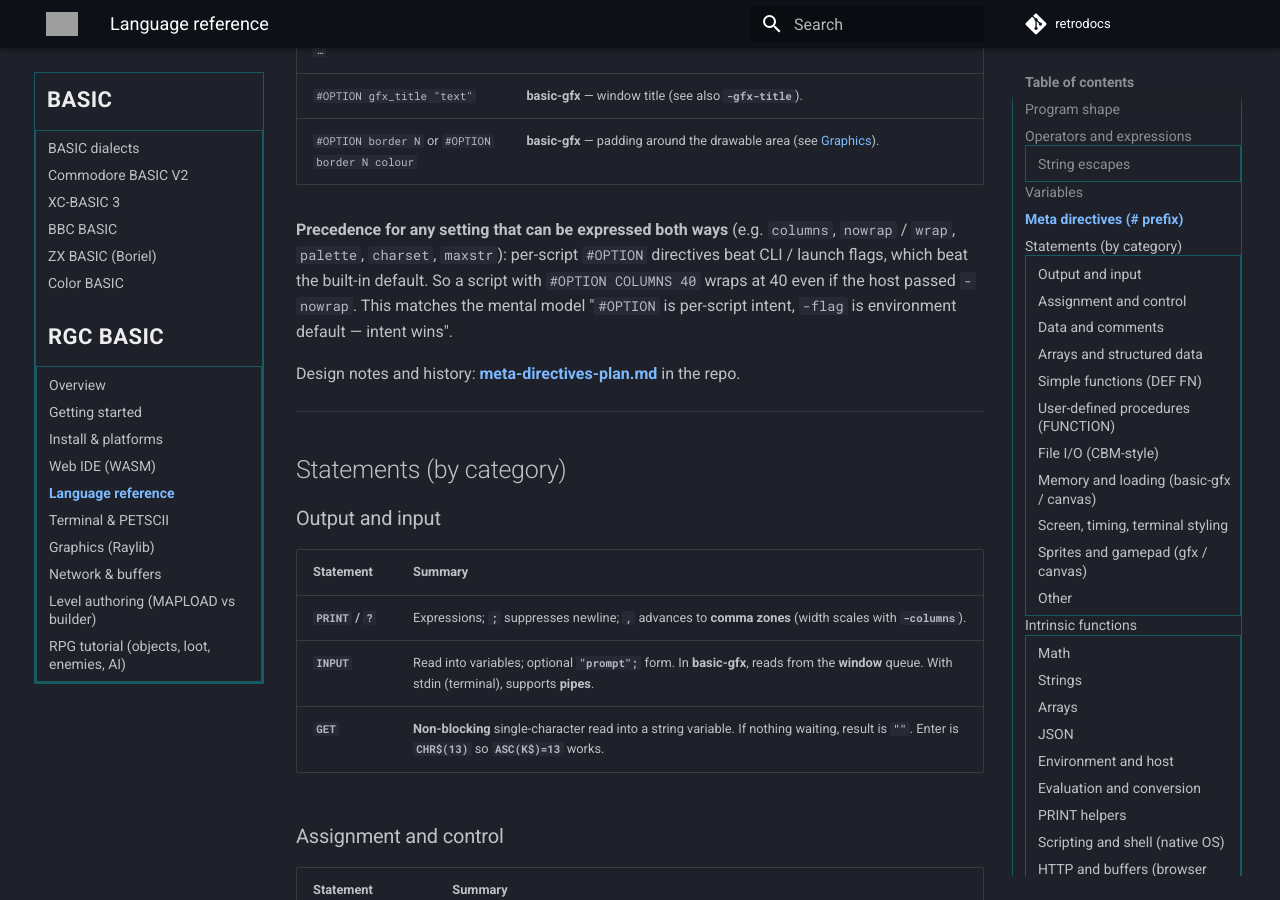
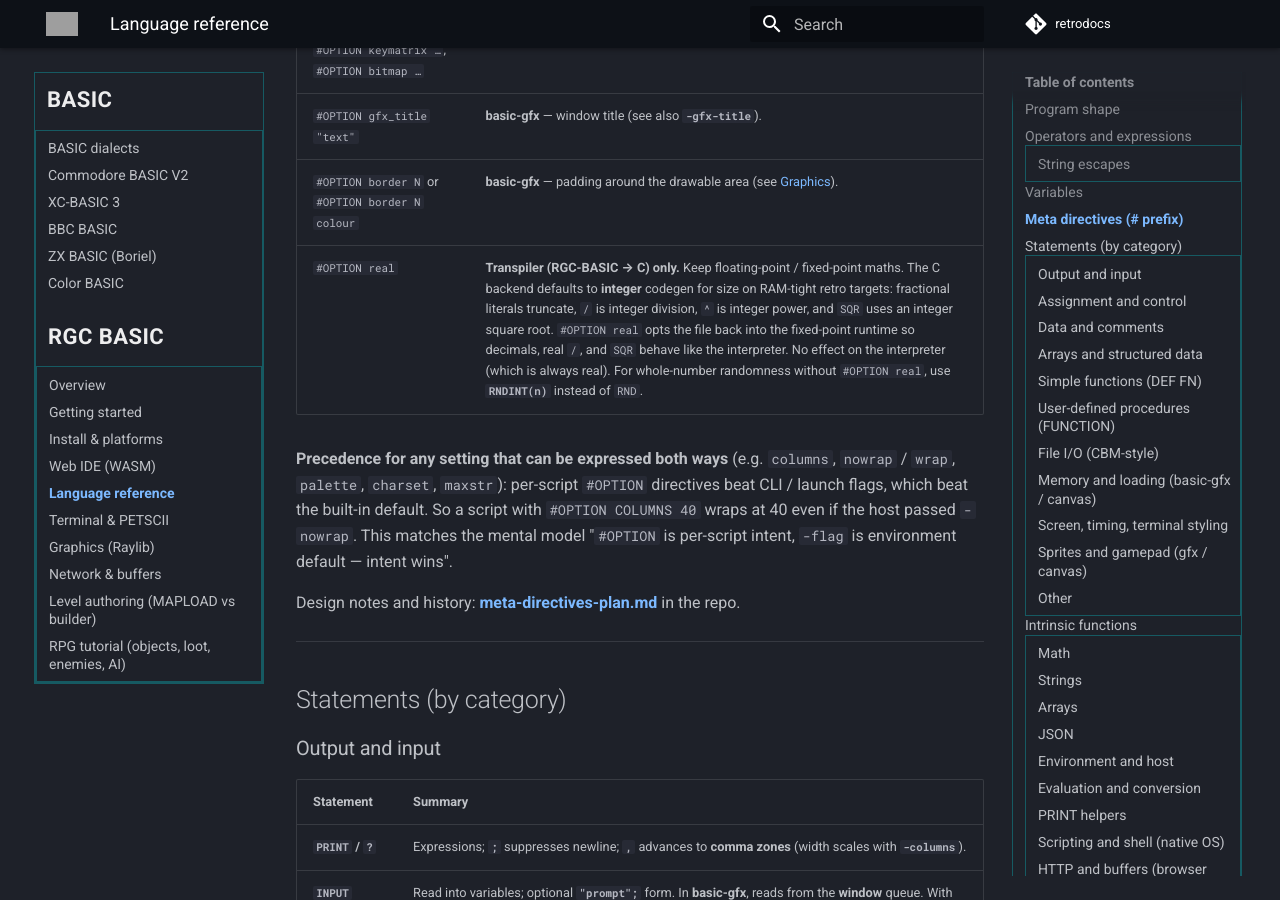
Before and after one commit to omiq/retrodocs, an MkDocs documentation site: the page built from docs/basic/rgc-basic/language.md, in a window 1280 px wide and 900 px high, scrolled down 4005 px. Built offline with MkDocs 1.6.1 and Material for MkDocs 9.7.7, drawn with Linux system fonts in a browser that asks for light colours; comment, search, counter and statistics services are not loaded; grey boxes are pictures that could not be loaded.

Commit message:
docs(rgc-basic): document #OPTION real + integer-default transpiler codegen
The RGC-BASIC -> C backend now defaults to integer codegen (fractional
literals truncate, / is integer division, SQR uses integer sqrt) to stay
small on RAM-tight retro targets; #OPTION real opts back into the
fixed-point runtime. Interpreter is unaffected (always real). Cross-refs
RNDINT for integer randomness.

```diff
--- a/docs/basic/rgc-basic/language.md
+++ b/docs/basic/rgc-basic/language.md
@@ -92,6 +92,7 @@ Processed at **load time**. **`#OPTION`** values in the file **override** the sa
 | `#OPTION screen $addr`, `#OPTION colorram …`, `#OPTION charmem …`, `#OPTION keymatrix …`, `#OPTION bitmap …` | Override individual regions (decimal or hex). |
 | `#OPTION gfx_title "text"` | **basic-gfx** — window title (see also **`-gfx-title`**). |
 | `#OPTION border N` or `#OPTION border N colour` | **basic-gfx** — padding around the drawable area (see [Graphics](graphics-raylib.md)). |
+| `#OPTION real` | **Transpiler (RGC-BASIC → C) only.** Keep floating-point / fixed-point maths. The C backend defaults to **integer** codegen for size on RAM-tight retro targets: fractional literals truncate, `/` is integer division, `^` is integer power, and `SQR` uses an integer square root. `#OPTION real` opts the file back into the fixed-point runtime so decimals, real `/`, and `SQR` behave like the interpreter. No effect on the interpreter (which is always real). For whole-number randomness without `#OPTION real`, use **`RNDINT(n)`** instead of `RND`. |
 
 **Precedence for any setting that can be expressed both ways** (e.g. `columns`, `nowrap` / `wrap`, `palette`, `charset`, `maxstr`): per-script `#OPTION` directives beat CLI / launch flags, which beat the built-in default. So a script with `#OPTION COLUMNS 40` wraps at 40 even if the host passed `-nowrap`. This matches the mental model "`#OPTION` is per-script intent, `-flag` is environment default — intent wins".
 
```
